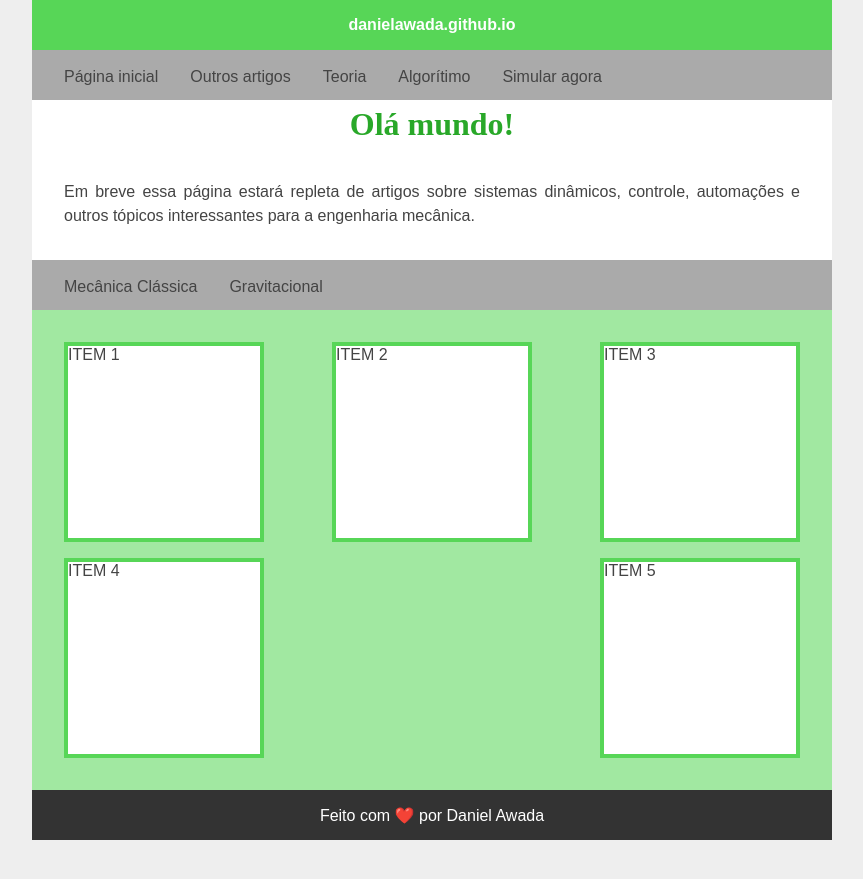
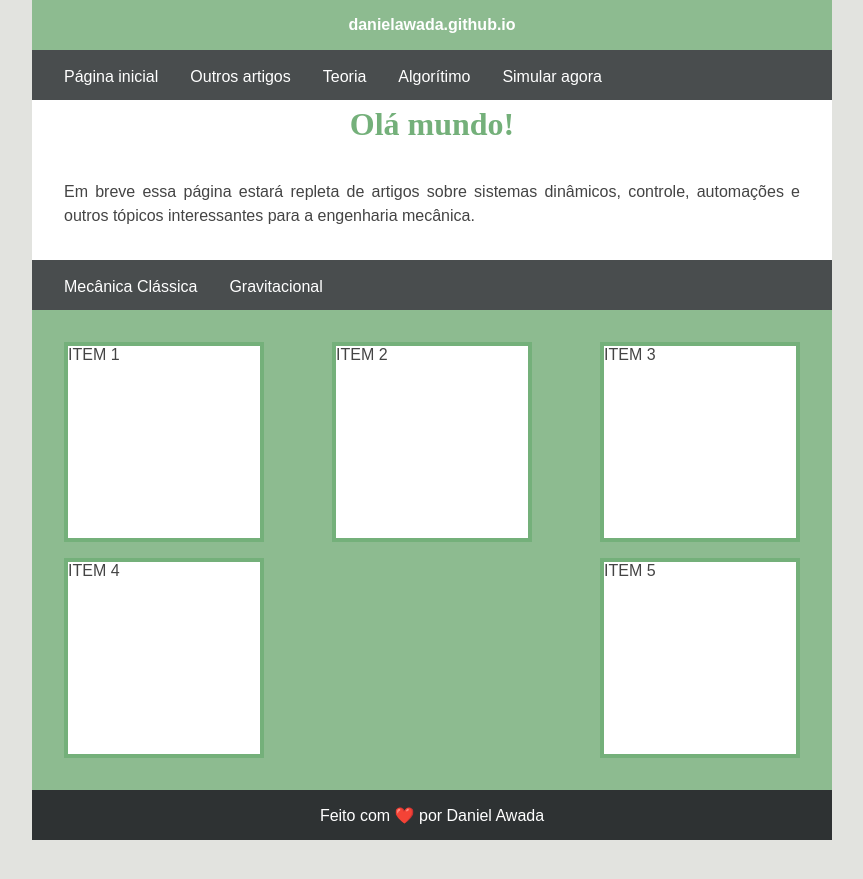
Before and after one commit to DanielAwada/DanielAwada.github.io, a Jekyll site: the page built from index.html, in a window 1280 px wide. Shown: the top 879 px of the page, without its empty margins (208-1071 px from the left). Built offline with Jekyll 4.4.1, drawn with Linux system fonts in a browser that asks for light colours.

Commit message:
Update style.css

```diff
--- a/css/style.css
+++ b/css/style.css
@@ -1,12 +1,10 @@
 :root {
     /*canva.com/colors/color-meanings/lime-green/*/
-    --verde1: #A1E8A1;
-    --verde2: #57D657;
-    --verde3: #29A829;
-    --cinza1: #eee;
-    --cinza2: #aaa;
-    --cinza3: #777;
-    --cinza4: #333;
+    --verde1: #8dbb90;
+    --verde2: #74b07a;
+    --cinza1: #e2e3df;
+    --cinza2: #494d4e;
+    --cinza3: #2e3233;
 }
 
 * {
@@ -25,7 +23,7 @@ h1 {
     font-size: 2em;
     margin-bottom: 1em;
     text-align: center;
-    color: var(--verde3)
+    color: var(--verde2)
 }
 
 h2 {
@@ -52,7 +50,7 @@ mjx-container {
 
 .top {
     align-items: center;
-    background: var(--verde2);
+    background: var(--verde1);
     color: white;
     display: flex;
     height: 50px;
@@ -63,7 +61,7 @@ mjx-container {
 
 .footer {
     align-items: center;
-    background: var(--cinza4);
+    background: var(--cinza3);
     color: white;
     display: flex;
     height: 50px;
@@ -82,6 +80,7 @@ mjx-container {
 .tabs {
     border-top: 4px solid var(--cinza2);
     background: var(--cinza2);
+    color: white;
     display: flex;
     height: 50px;
     padding: 0 1em;
@@ -95,11 +94,13 @@ mjx-container {
 
     .um .tab-item:hover {
             background: white;
+            color: var(--cinza2);
         }
 
-    .dois .tab-item:hover {
-        background: var(--verde1);
-    }
+.dois .tab-item:hover {
+    background: var(--verde1);
+    color: var(--cinza3);
+}
 
 
 
```
